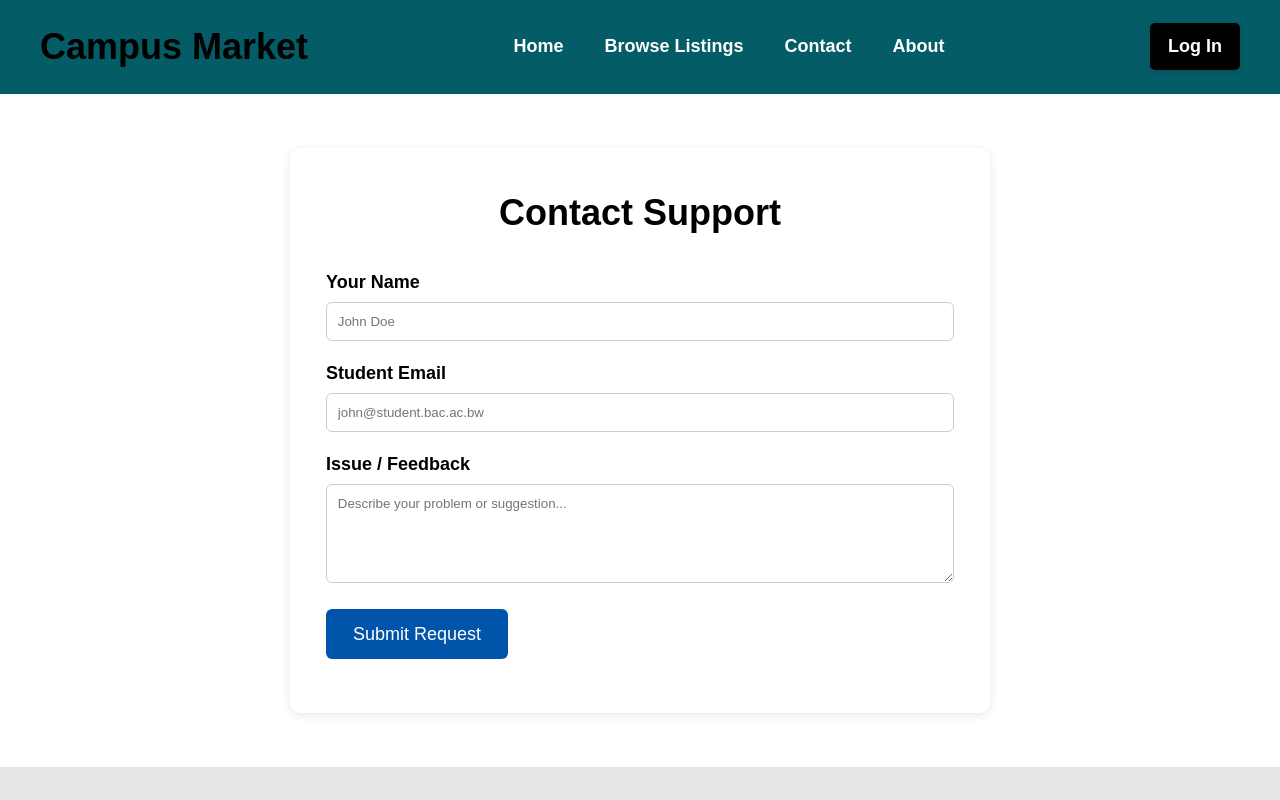
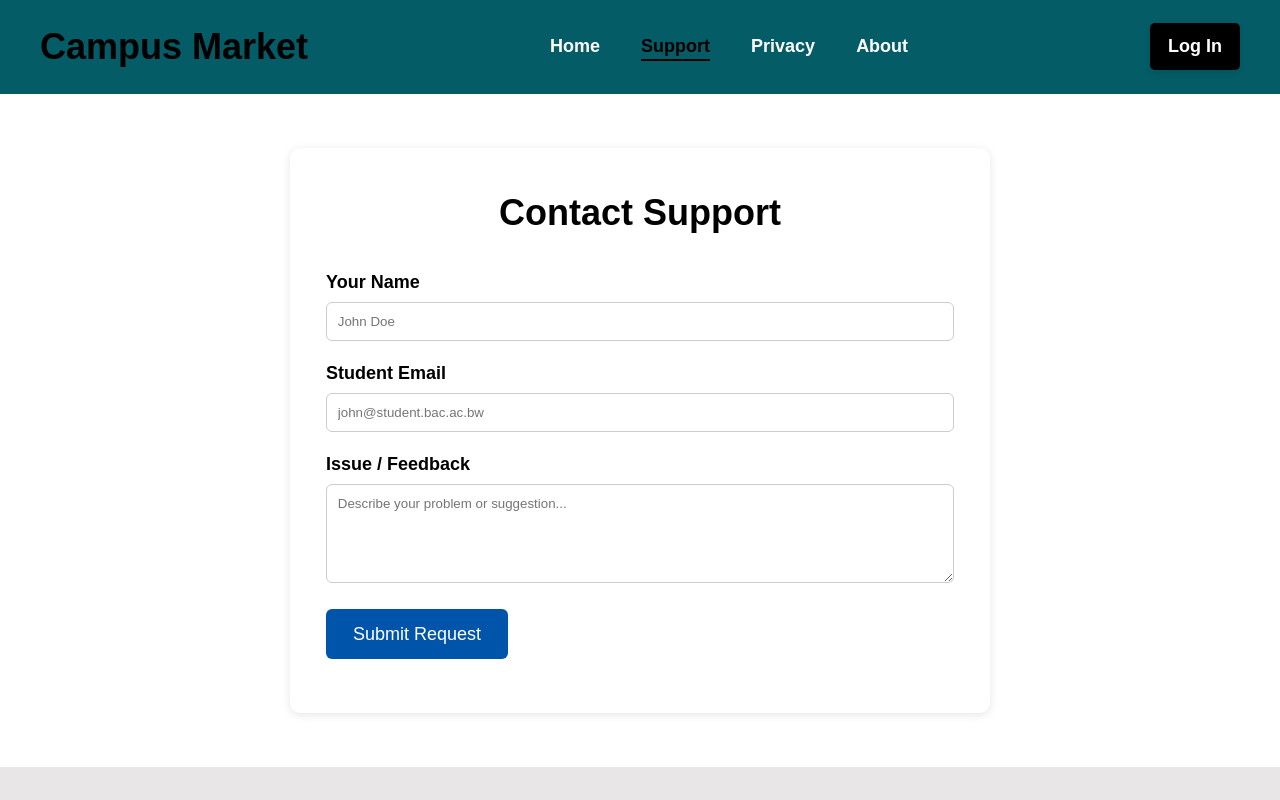
Before and after one commit to cse23-016/CampusMarket, a plain HTML site: page support.html in a window 1280 px wide. Shown: the top 800 px of the page. Drawn offline with Linux system fonts and the light colour scheme.

Commit message:
Update support.html

```diff
--- a/support.html
+++ b/support.html
@@ -12,8 +12,8 @@
       <div class="logo" href="index.html">Campus Market</div>
       <nav>
         <a href="index.html">Home</a>
-        <a href="#">Browse Listings</a>
-        <a href="#">Contact</a>
+        <a class="active" href="support.html">Support</a>
+        <a href="privacy.html">Privacy</a>
         <a href="about.html">About</a>
       </nav>
       <a href="logIn.html" class="auth-button">Log In</a>
```
